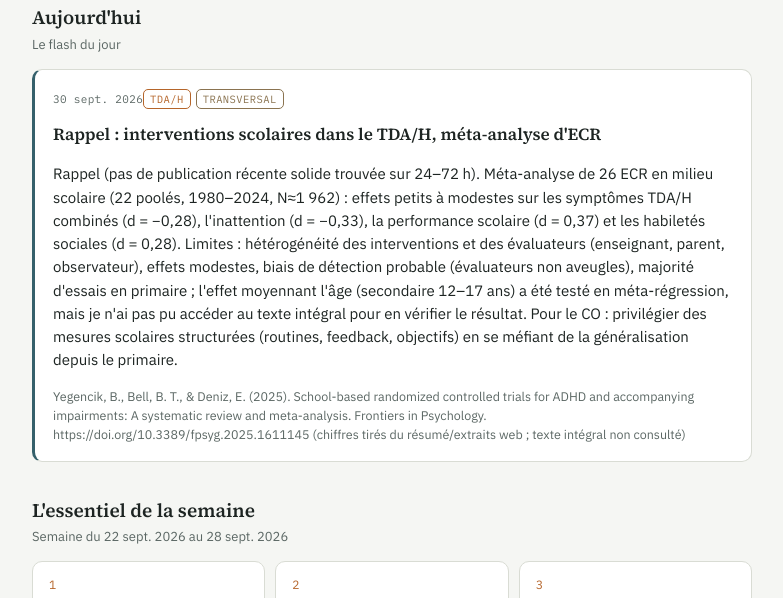
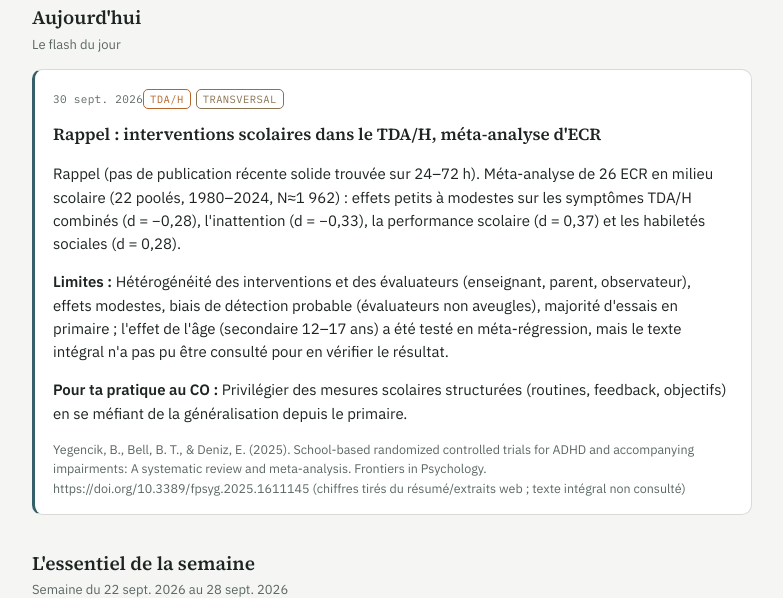
Before and after one commit to 7nel/PL-neurodev, a plain HTML site: page index.html in a window 1280 px wide. Shown: the part 148-746 px from the top of the page, without its empty margins (248-1031 px from the left). Drawn offline with nearby package versions, Linux system fonts and the light colour scheme.

Commit message:
Sépare le flash en résumé, limites et pratique
Co-Authored-By: Claude Sonnet 5.5 <noreply@anthropic.com>

```diff
--- a/data/flashs.json
+++ b/data/flashs.json
@@ -16,7 +16,9 @@
       "transversal"
     ],
     "titre": "Rappel : interventions scolaires dans le TDA/H, méta-analyse d'ECR",
-    "resume": "Rappel (pas de publication récente solide trouvée sur 24–72 h). Méta-analyse de 26 ECR en milieu scolaire (22 poolés, 1980–2024, N≈1 962) : effets petits à modestes sur les symptômes TDA/H combinés (d = −0,28), l'inattention (d = −0,33), la performance scolaire (d = 0,37) et les habiletés sociales (d = 0,28). Limites : hétérogénéité des interventions et des évaluateurs (enseignant, parent, observateur), effets modestes, biais de détection probable (évaluateurs non aveugles), majorité d'essais en primaire ; l'effet moyennant l'âge (secondaire 12–17 ans) a été testé en méta-régression, mais je n'ai pas pu accéder au texte intégral pour en vérifier le résultat. Pour le CO : privilégier des mesures scolaires structurées (routines, feedback, objectifs) en se méfiant de la généralisation depuis le primaire.",
-    "source": "Yegencik, B., Bell, B. T., & Deniz, E. (2025). School-based randomized controlled trials for ADHD and accompanying impairments: A systematic review and meta-analysis. Frontiers in Psychology. https://doi.org/10.3389/fpsyg.2025.1611145 (chiffres tirés du résumé/extraits web ; texte intégral non consulté)"
+    "resume": "Rappel (pas de publication récente solide trouvée sur 24–72 h). Méta-analyse de 26 ECR en milieu scolaire (22 poolés, 1980–2024, N≈1 962) : effets petits à modestes sur les symptômes TDA/H combinés (d = −0,28), l'inattention (d = −0,33), la performance scolaire (d = 0,37) et les habiletés sociales (d = 0,28).",
+    "source": "Yegencik, B., Bell, B. T., & Deniz, E. (2025). School-based randomized controlled trials for ADHD and accompanying impairments: A systematic review and meta-analysis. Frontiers in Psychology. https://doi.org/10.3389/fpsyg.2025.1611145 (chiffres tirés du résumé/extraits web ; texte intégral non consulté)",
+    "limites": "Hétérogénéité des interventions et des évaluateurs (enseignant, parent, observateur), effets modestes, biais de détection probable (évaluateurs non aveugles), majorité d'essais en primaire ; l'effet de l'âge (secondaire 12–17 ans) a été testé en méta-régression, mais le texte intégral n'a pas pu être consulté pour en vérifier le résultat.",
+    "pratique": "Privilégier des mesures scolaires structurées (routines, feedback, objectifs) en se méfiant de la généralisation depuis le primaire."
   }
 ]
--- a/index.html
+++ b/index.html
@@ -280,6 +280,14 @@
     });
   }
 
+  /* a flash is resume + optional limites + optional pratique (older flashes have resume only) */
+  function flashText(f){
+    var t = f.resume || "";
+    if(f.limites) t += "\n\n**Limites :** " + f.limites;
+    if(f.pratique) t += "\n\n**Pour ta pratique au CO :** " + f.pratique;
+    return t;
+  }
+
   function renderToday(){
     var section = document.getElementById("today");
     var content = document.getElementById("today-content");
@@ -296,7 +304,7 @@
         '<span class="flash-date">' + escapeHtml(fmtDate(latest.date)) + '</span>' +
         themeTags(latest.themes) +
         '<h3>' + escapeHtml(latest.titre || "") + '</h3>' +
-        '<div>' + marked.parse(latest.resume || "") + '</div>' +
+        '<div>' + marked.parse(flashText(latest)) + '</div>' +
         (latest.source ? '<div class="flash-source">' + escapeHtml(latest.source) + '</div>' : '') +
       '</div>';
   }
@@ -331,7 +339,7 @@
     state.flashs.forEach(function(f){
       if(f.date === latestFlashDate) return; // today's flash lives in its own section, not in the archive
       buckets.flash.push({
-        themes: f.themes || [], titre: f.titre || "", texte: f.resume || "",
+        themes: f.themes || [], titre: f.titre || "", texte: flashText(f),
         period: fmtDate(f.date), sortKey: f.date || ""
       });
     });
```
Also changed, not shown: 1 other file.
